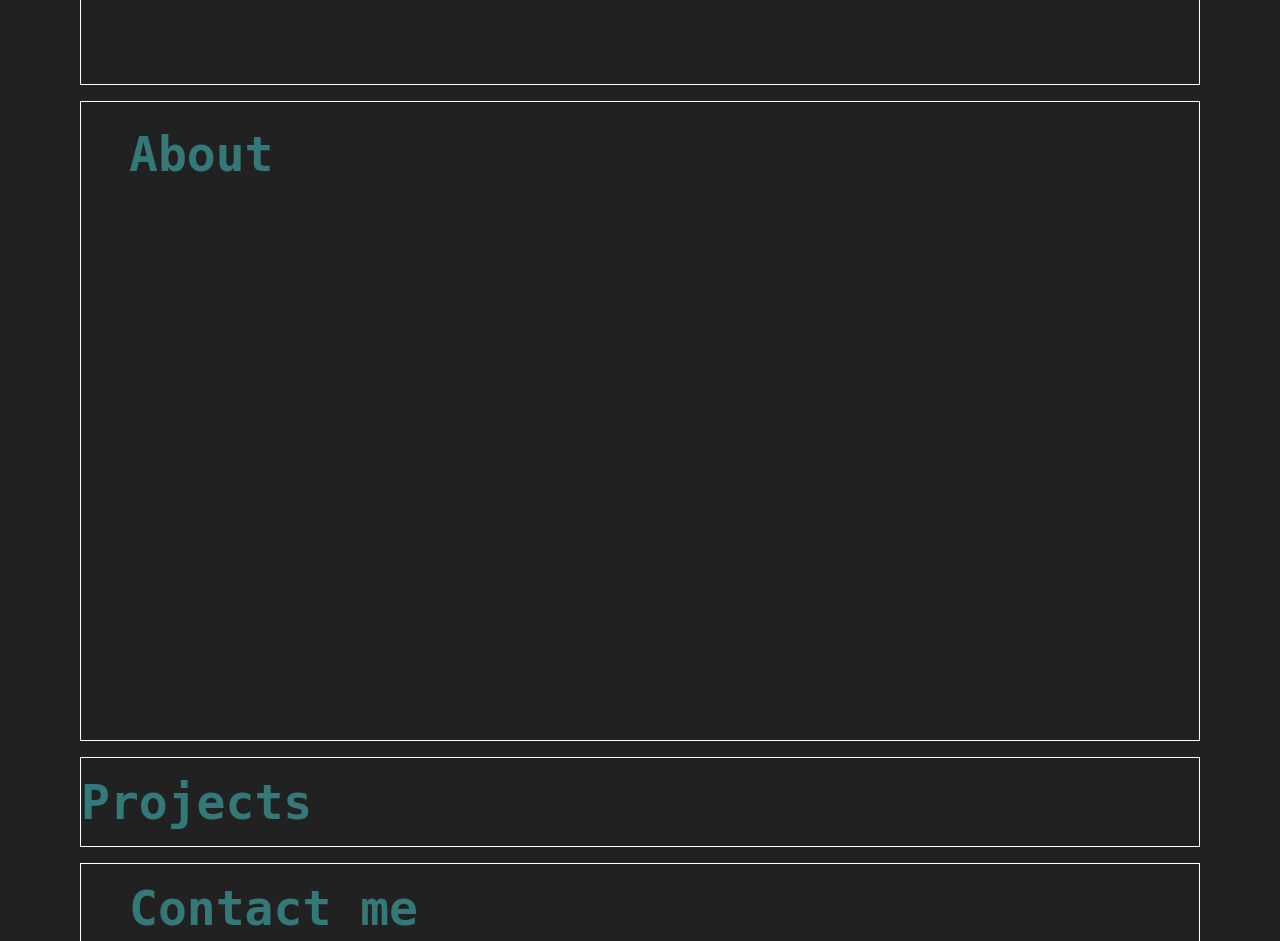
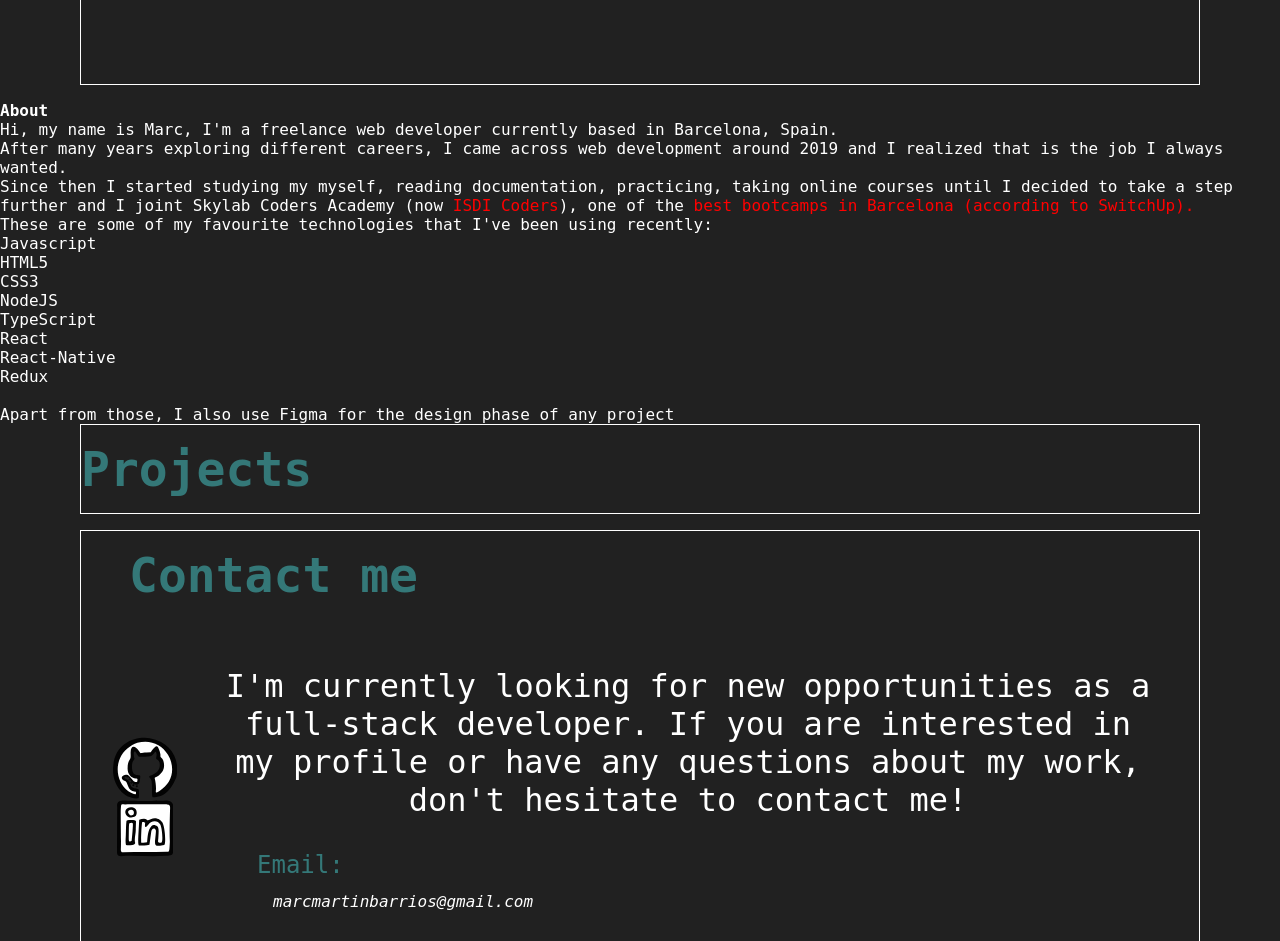
Before and after one commit to MarcMB89/portfolio, a React (Create React App) app: page / in a window 1280 px wide. Shown: the part 620-1561 px from the top of the page. Built offline with nearby package versions, Linux system fonts and the light colour scheme; a web font is replaced by a local one.

Commit message:
Add about content

```diff
--- a/src/components/About/About.jsx
+++ b/src/components/About/About.jsx
@@ -1,10 +1,40 @@
-import React from 'react';
+import React from 'react';/*
 import './aboutStyle.css';
-
+*/
 const About = function about() {
   return (
     <section className="about__container">
       <h2 className="about__title" id="about">About</h2>
+      <article className="about__description-article">
+        <p>
+          Hi, my name is Marc, I'm a freelance web developer currently based in Barcelona, Spain.
+          <br />
+          After many years exploring different careers, I came across web development around 2019
+          and I realized that is the job I always wanted.
+          <br />
+          Since then I started studying my myself, reading documentation, practicing,
+          taking online courses
+          until I decided to take a step further and I joint Skylab Coders Academy (now
+          <a href="https://isdicoders.com/ca/full-time-format-bootcamp-barcelona_5278"> ISDI Coders</a>
+          ), one of the
+          {' '}
+          <a href="https://www.switchup.org/rankings/best-bootcamps-barcelona" blank>best bootcamps in Barcelona (according to SwitchUp).</a>
+          <br />
+          These are some of my favourite technologies that I've been using recently:
+          <ul>
+            <li>Javascript</li>
+            <li>HTML5</li>
+            <li>CSS3</li>
+            <li>NodeJS</li>
+            <li>TypeScript</li>
+            <li>React</li>
+            <li>React-Native</li>
+            <li>Redux</li>
+          </ul>
+          <br />
+          Apart from those, I also use Figma for the design phase of any project
+        </p>
+      </article>
     </section>
   );
 };
```
